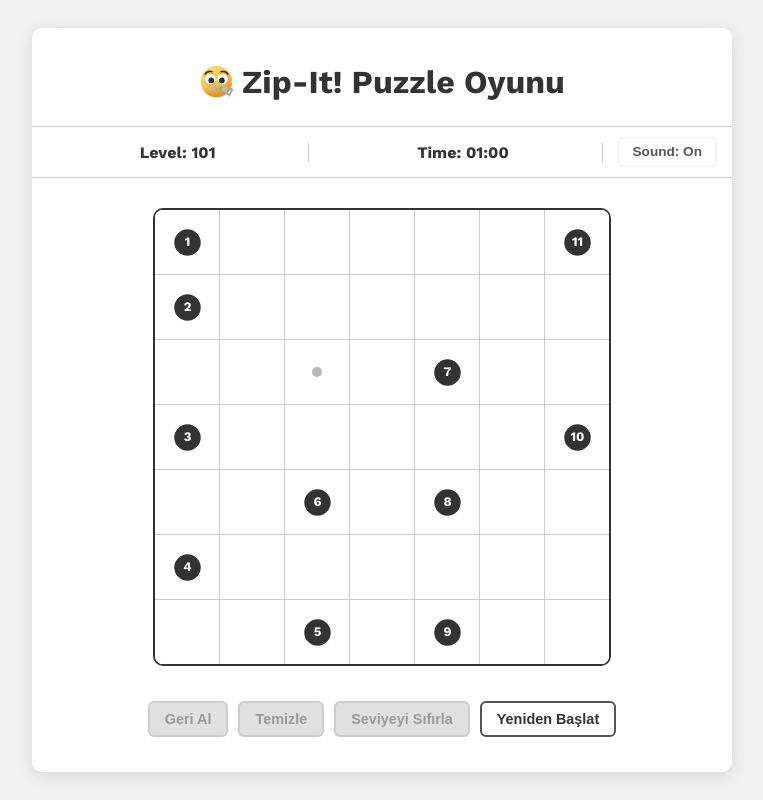
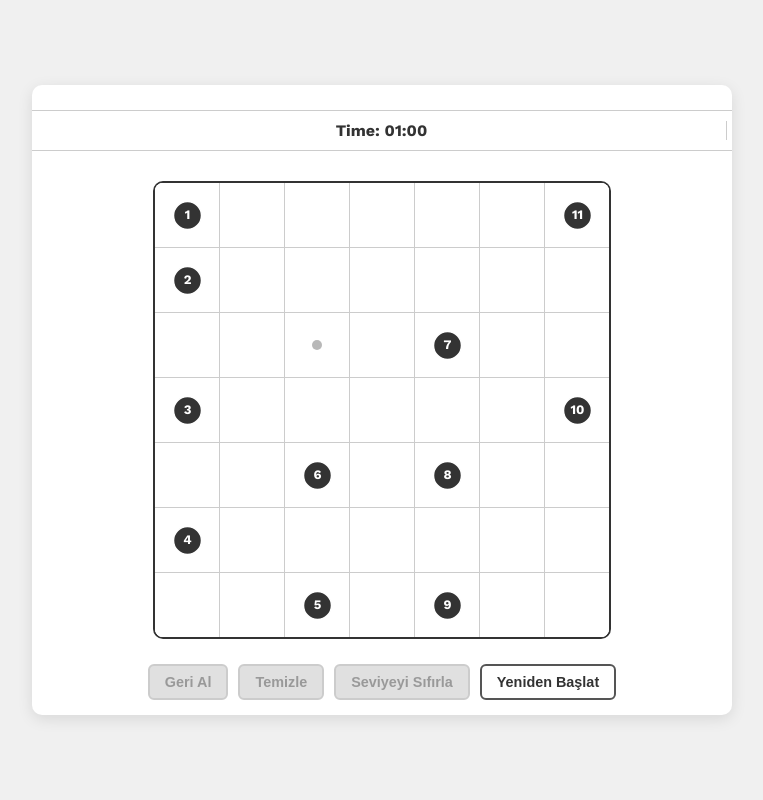
Before and after one commit to erhan3861/zip-games, a plain HTML site: page index.html in a window 1280 px wide. Shown: the whole page, without its empty margins (258-1021 px from the left). Drawn offline with nearby package versions, Linux system fonts and the light colour scheme.

Commit message:
temizlik

```diff
--- a/index.html
+++ b/index.html
@@ -15,15 +15,15 @@
 <body>
     <div class="game-container">
         <div class="content">
-            <div class="logo">
+            <!-- <div class="logo">
                 <img src="assets/logo.png" alt="Zip-IT Logo">
-                <h1>Zip-It! Puzzle Oyunu</h1>
-            </div>
+                <h1>Zip Puzzle Oyunu</h1>
+            </div> -->
             <div class="game-info">
-                <div id="levelDisplay" class="text">Seviye: 1</div>
+                <!-- <div id="levelDisplay" class="text">Seviye: 1</div> -->
                 <div id="timer" class="text">Süre: 00:00</div>
 
-                <button id="soundToggle" class="info-button" title="Mute/Unmute Sounds">Ses: Açık</button>
+                <!-- <button id="soundToggle" class="info-button" title="Mute/Unmute Sounds">Ses: Açık</button> -->
             </div>
         </div>
 
--- a/styles/style.css
+++ b/styles/style.css
@@ -21,7 +21,7 @@ body {
     flex-direction: column;
     align-items: center;
     background-color: #fff;
-    padding: 35px 0;
+    padding: 15px 0;
     border-radius: 10px;
     box-shadow: 0 4px 15px rgba(0, 0, 0, 0.1);
     width: 100%;
@@ -42,11 +42,11 @@ body {
 .logo {
     display: flex;
     width: 100%;
-    margin-bottom: 15px;
+    margin-bottom: 3px;
     align-items: center;
     flex-direction: row;
     justify-content: center;
-    gap: 8px;
+    gap: 3px;
 }
 
 .logo img {
@@ -56,7 +56,7 @@ body {
 
 h1 {
     margin-left: 0;
-    font-size: 2em;
+    font-size: 1.5em;
     color: #333;
     text-align: center;
 }
@@ -71,10 +71,10 @@ h1 {
     margin: 10px 0 15px 0;
     font-size: 1.0em;
     font-weight: bold;
-    gap: 8px 15px;
+    gap: 8px 5px;
     border-top: solid 1px #cccccc;
     border-bottom: solid 1px #cccccc;
-    padding: 10px 15px;
+    padding: 10px 5px;
 }
 
 .game-info>div {
@@ -94,7 +94,7 @@ h1 {
     height: min-content;
     margin-left: auto;
     margin-right: auto;
-    margin-bottom: 20px;
+    margin-bottom: 10px;
     border-radius: 10px;
     overflow: hidden;
     border: 2px solid #333;
```
